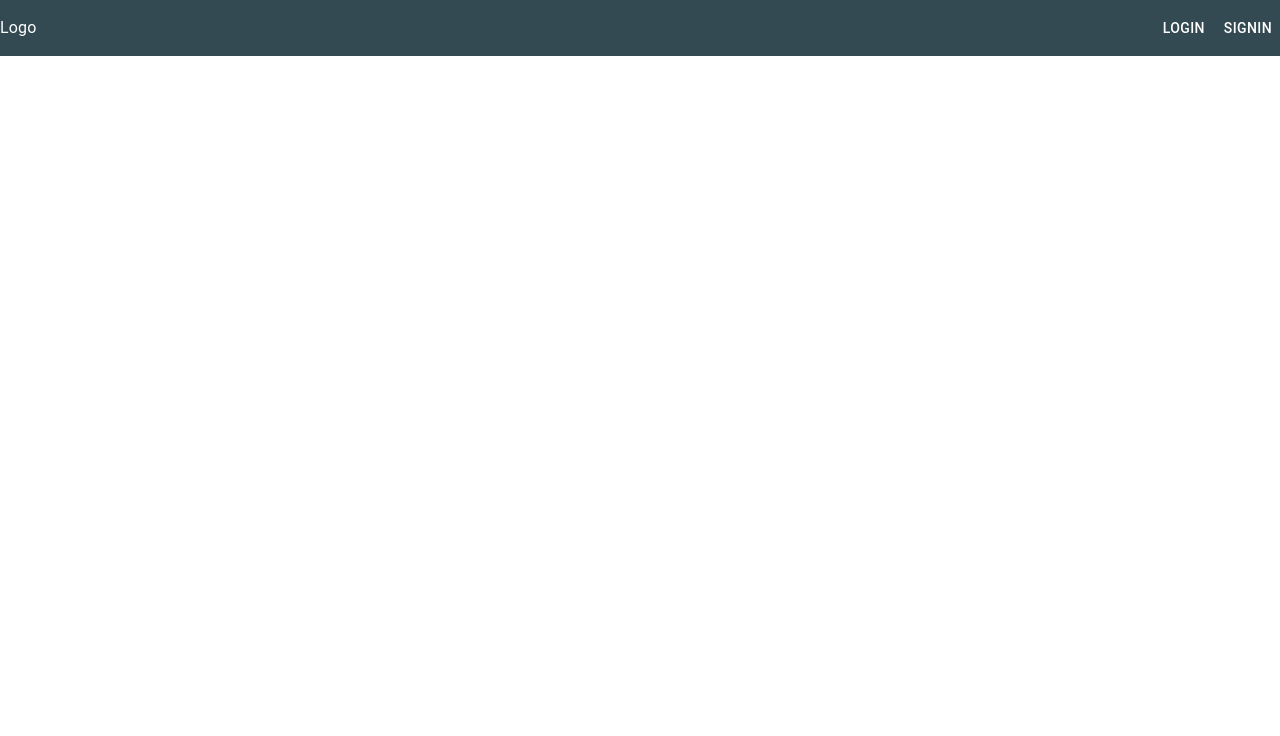
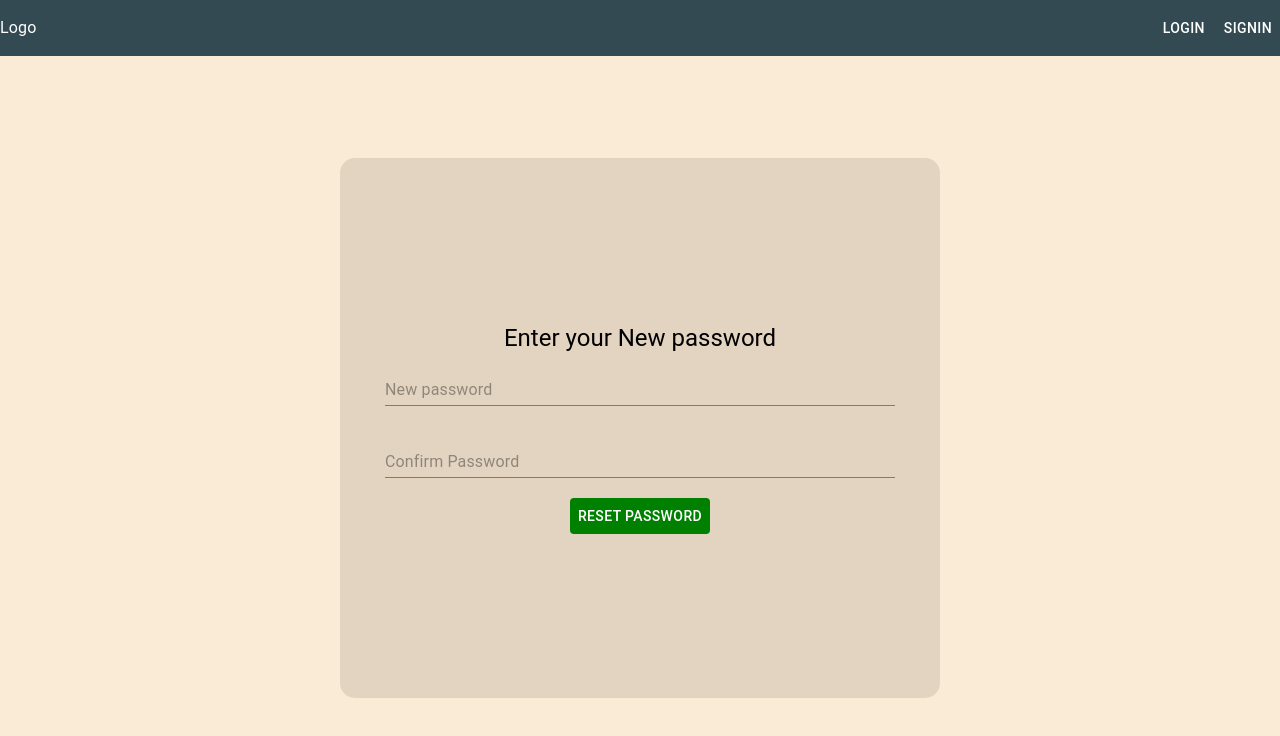
Before and after one commit to naman-mh/demo-form, a React (Create React App) app: page /ForgetPassword in a window 1280 px wide. Before the commit this address had no page. Shown: the top 736 px of the page. Built offline with nearby package versions, Linux system fonts and the light colour scheme.

Commit message:
Login Page is ready

```diff
--- a/src/App.js
+++ b/src/App.js
@@ -4,6 +4,7 @@ import Login from './components/register/Login'
 import SignUp from './components/register/SignUp'
 
 import NavComp from './components/register/NavComp'
+import ForgetPassword from './components/register/ForgetPassword'
 
 function App() {
   return (
@@ -13,6 +14,7 @@ function App() {
         <Routes>
           <Route path='/login' element={<Login/>}/>
           <Route path='/signUp' element={<SignUp/>}/>
+          <Route path='/ForgetPassword'element={<ForgetPassword/>}/>
         </Routes>
       </BrowserRouter>
     </div>
--- a/src/components/register/ForgetPassword.js
+++ b/src/components/register/ForgetPassword.js
@@ -1,9 +1,52 @@
-import React from "react"
- function ForgetPassword(){
-    return(
-        <>
+import { Box, Typography, Input, Button,  } from "@mui/material";
+import React from "react";
 
-        </>
-    );
+function ForgetPassword() {
+  return (
+    <Box
+      bgcolor="#faebd7"
+      height={"93vh"}
+      sx={{
+        display: "flex",
+        alignItems: "center",
+        justifyContent: "center",
+      }}
+    >
+      <Box
+        sx={{
+          height: 540,
+          borderRadius: "15px",
+          width: { xs: "360px", sm: "450px", md: "550px", lg: "600px" },
+          display: "flex",
+          flexDirection: "column",
+          alignItems: "center",
+          justifyContent: "center",
+          bgcolor: "#e3d4c1",
+          textAlign: "left",
+          margin: " auto 0",
+        }}
+      >
+        <Typography variant="h5">Enter your New password</Typography>
+        <Box
+          display={"flex"}
+          flexDirection={"column"}
+          sx={{ width: { xs: "360px", sm: "450px", md: "550px" } }}
+        >
+          <Input
+            type="password"
+            placeholder="New password"
+            sx={{ outline: "none", margin: "20px" }}
+          />
+          <Input
+            type="password"
+            placeholder="Confirm Password"
+            sx={{ outline: "none", margin: "20px" }}
+          />
+
+        </Box>
+        <Button sx={{bgcolor:"green", color:'white'}}>Reset password</Button>
+      </Box>
+    </Box>
+  );
 }
 export default ForgetPassword;
--- a/src/components/register/Login.js
+++ b/src/components/register/Login.js
@@ -49,7 +49,7 @@ function Login() {
           />
         </Box>
         <Button sx={{ margin: "10px", bgcolor: "#228b22", color: "white", px:"80px", width: "100px" }}>Submit</Button>
-        <Typography>Frorget password?</Typography>
+        <Typography component={Link} to={"/forgetpassword"} sx={{textDecoration:"none" , color:"green"}} >Frorget password?</Typography>
           <Box display={"flex"}>
             <Typography >New User please SignUp </Typography>
             <Typography marginLeft={"5px"} component={Link} to="/signUp" sx={{ textDecoration: "none", color: "green" }}> Here</Typography>
--- a/src/components/register/SignUp.js
+++ b/src/components/register/SignUp.js
@@ -4,7 +4,6 @@ import AccountCircleIcon from "@mui/icons-material/AccountCircle";
 import HttpsIcon from '@mui/icons-material/Https';
 import PhoneEnabledIcon from '@mui/icons-material/PhoneEnabled';
 import EmailIcon from '@mui/icons-material/Email';
-import { Login } from "@mui/icons-material";
 import { Link } from "react-router-dom";
 function SignUp() {
   return (
```
